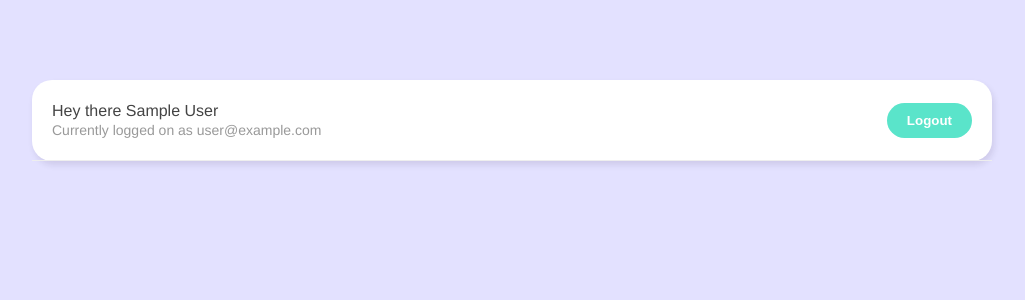
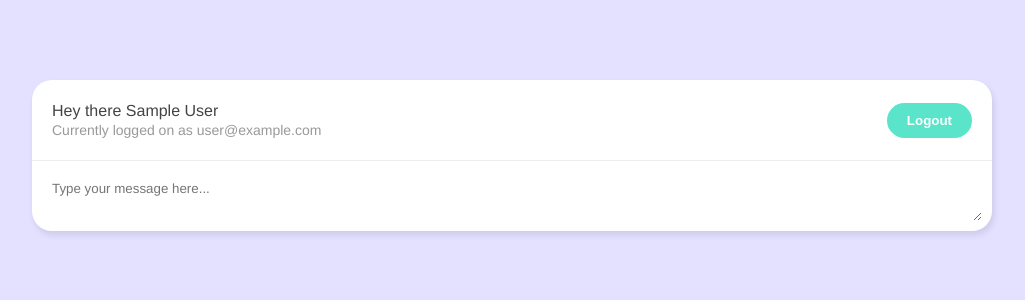
Before and after one commit to EELLOOII/Live-Chat, a Vue app: page /chatroom in a window 1280 px wide. Shown: the top 300 px of the page, without its empty margins (128-1153 px from the left). Built offline with nearby package versions, Linux system fonts and the light colour scheme; no server answers; sample sign-in values are in the browser's storage.

Commit message:
FEAT: accepts the 'NewChatForm' component and use it in the template

```diff
--- a/src/views/Chatroom.vue
+++ b/src/views/Chatroom.vue
@@ -1,17 +1,19 @@
 <template>
 	<div class="container">
 		<Navbar />
+    <NewChatForm />
 	</div>
 </template>
 
 <script>
+import NewChatForm from '@/components/NewChatForm.vue'
 import getUser from "@/composables/getUser"
 import Navbar from "@/components/Navbar.vue"
 import { watch } from "vue"
 import { useRouter } from "vue-router"
 
 export default {
-	components: { Navbar },
+	components: { Navbar, NewChatForm },
 	setup() {
 		const { user } = getUser()
 		const router = useRouter()
```
